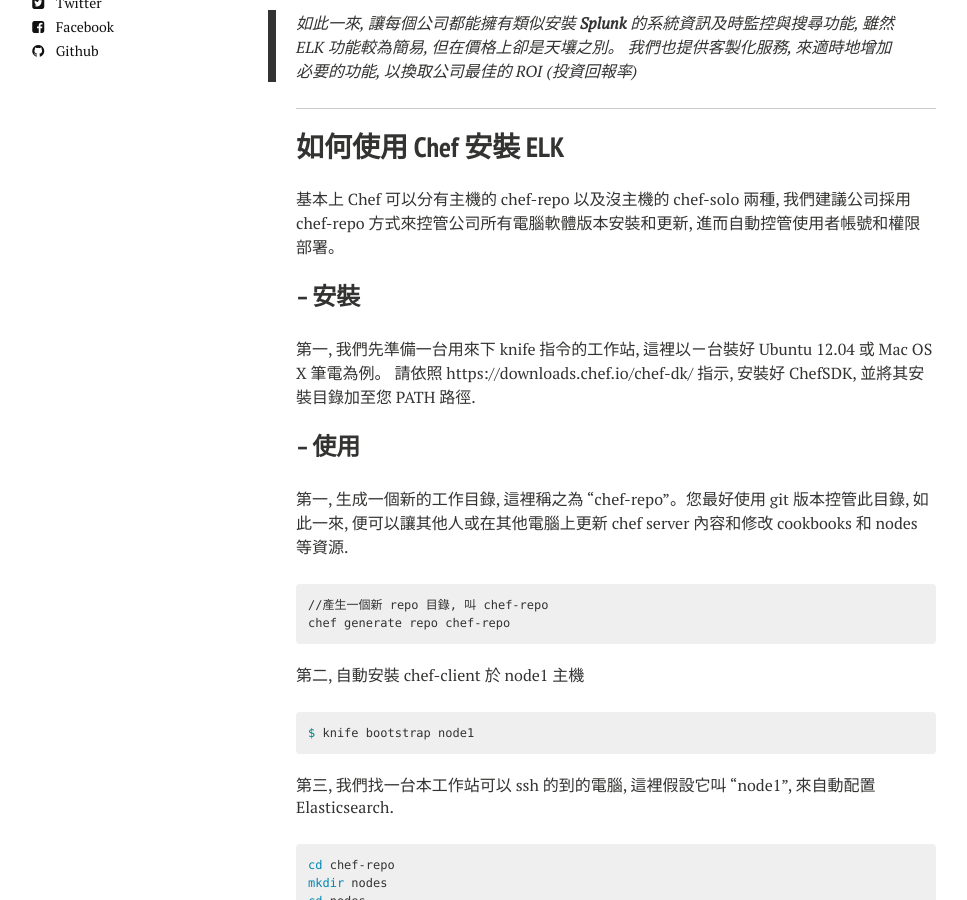
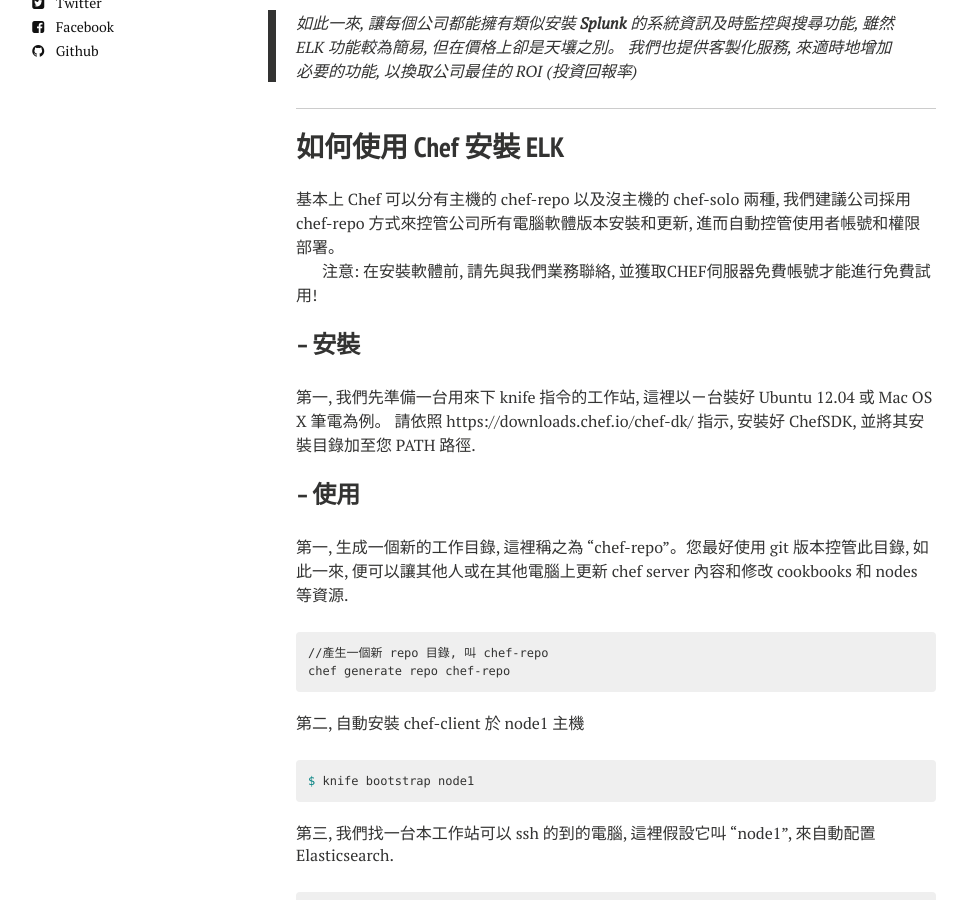
Before and after one commit to mingderwang/mingderwang.github.io.source, a Jekyll site: the page built from products/index.md, in a window 1280 px wide and 900 px high, scrolled down 775 px. Shown: the whole window, without its empty margins (24-991 px from the left). Built offline with Jekyll 4.4.1, drawn with Linux system fonts in a browser that asks for light colours; nearby versions of some CDN libraries.

Commit message:
add apply for chef account

```diff
--- a/products/index.md
+++ b/products/index.md
@@ -38,6 +38,8 @@ image:
 
 基本上 Chef 可以分有主機的 chef-repo 以及沒主機的 chef-solo 兩種, 我們建議公司採用 chef-repo
 方式來控管公司所有電腦軟體版本安裝和更新, 進而自動控管使用者帳號和權限部署。
+
+注意: 在安裝軟體前, 請先與我們業務聯絡, 並獲取CHEF伺服器免費帳號才能進行免費試用!
 
 ### -- 安裝
 
```
